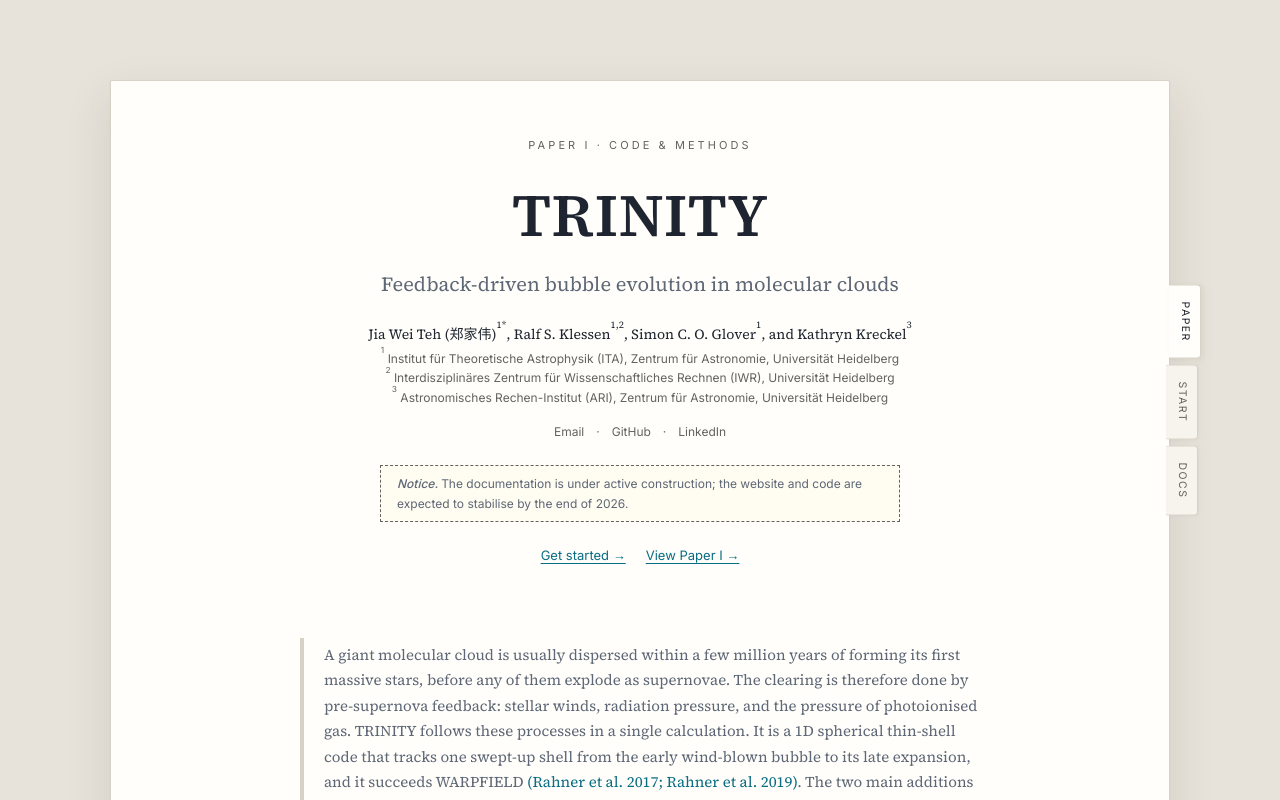
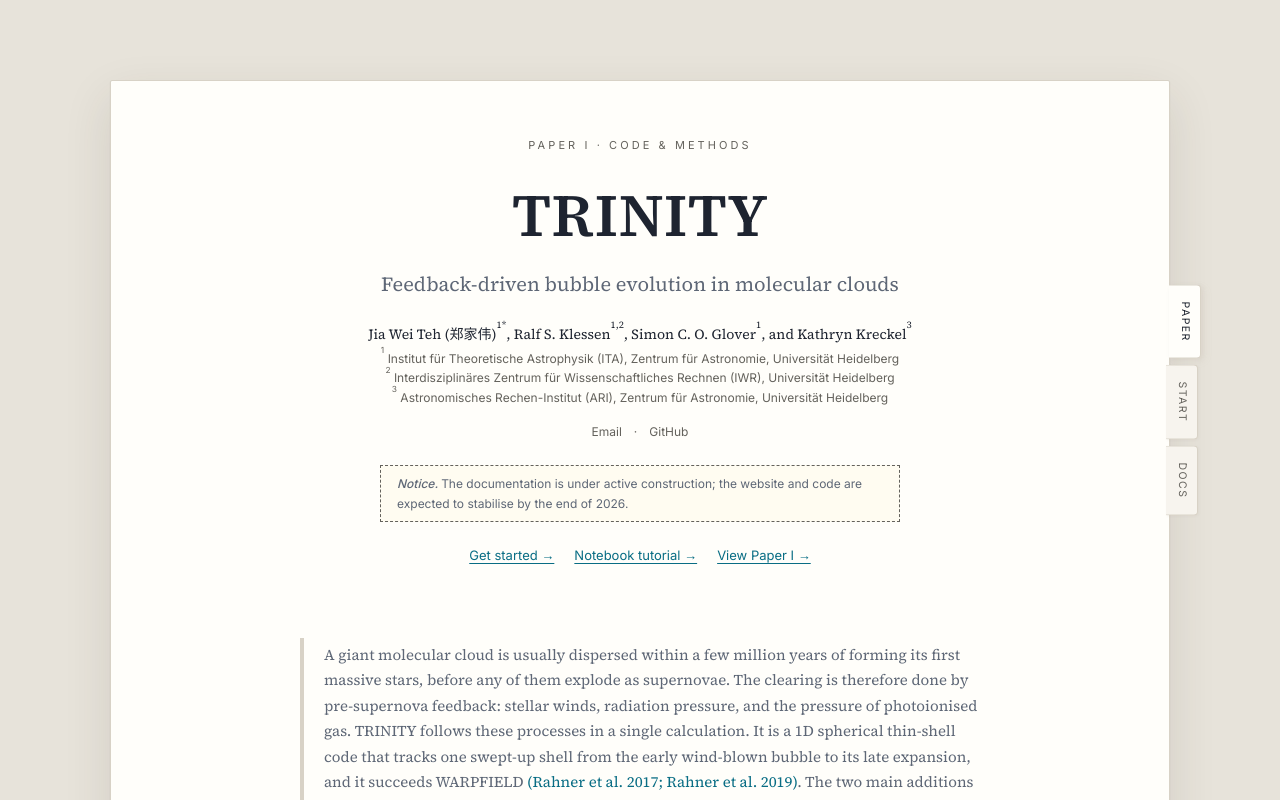
Before and after one commit to JiaWeiTeh/trinity-web, a React (Vite) app: page / in a window 1280 px wide. Shown: the top 800 px of the page. Built offline with nearby package versions, Linux system fonts and the light colour scheme.

Commit message:
added link to notebook

```diff
--- a/src/App.jsx
+++ b/src/App.jsx
@@ -101,7 +101,7 @@
         >
           {view === 'paper' && (
             <>
-              <TitleBlock onViewChange={changeView} />
+              <TitleBlock onViewChange={changeView} onNavigate={navigateTo} />
               <ContentSections />
             </>
           )}
--- a/src/components/TitleBlock.jsx
+++ b/src/components/TitleBlock.jsx
@@ -1,4 +1,13 @@
-export default function TitleBlock({ onViewChange }) {
+export default function TitleBlock({ onViewChange, onNavigate }) {
+  // The contact block is at the foot of this same page, so this is an in-page
+  // jump rather than a mailto — deliberate, see the address written out there.
+  const jumpToContact = (e) => {
+    e.preventDefault()
+    const behavior = window.matchMedia?.('(prefers-reduced-motion: reduce)').matches
+      ? 'auto' : 'smooth'
+    document.getElementById('contact')?.scrollIntoView({ behavior })
+  }
+
   return (
     <section className="pb-8">
       <div className="max-w-[720px] mx-auto text-center">
@@ -38,7 +47,7 @@
         {/* Author links — quiet, in the manner of a paper's author line */}
         <p style={{ fontFamily: 'var(--font-ui)' }}
            className="text-[12px] text-ink-tertiary mb-6 flex justify-center gap-3">
-          <a href="#contact"
+          <a href="#contact" onClick={jumpToContact}
              className="hover:text-ink-primary transition-colors duration-150">
             Email
           </a>
@@ -46,11 +55,6 @@
           <a href="https://github.com/JiaWeiTeh" target="_blank" rel="noopener noreferrer"
              className="hover:text-ink-primary transition-colors duration-150">
             GitHub
-          </a>
-          <span aria-hidden="true">·</span>
-          <a href="https://www.linkedin.com/in/jiaweiteh/" target="_blank" rel="noopener noreferrer"
-             className="hover:text-ink-primary transition-colors duration-150">
-            LinkedIn
           </a>
         </p>
 
@@ -70,6 +74,13 @@
             className="text-[13px] text-teal underline underline-offset-[3px] decoration-1 cursor-pointer">
             Get started →
           </button>
+          <button
+            type="button"
+            onClick={() => onNavigate?.('?view=docs&page=notebook')}
+            style={{ fontFamily: 'var(--font-ui)' }}
+            className="text-[13px] text-teal underline underline-offset-[3px] decoration-1 cursor-pointer">
+            Notebook tutorial →
+          </button>
           <a href="https://ui.adsabs.harvard.edu/abs/arXiv:2605.27517/abstract"
              target="_blank" rel="noopener noreferrer"
              style={{ fontFamily: 'var(--font-ui)' }}
```
